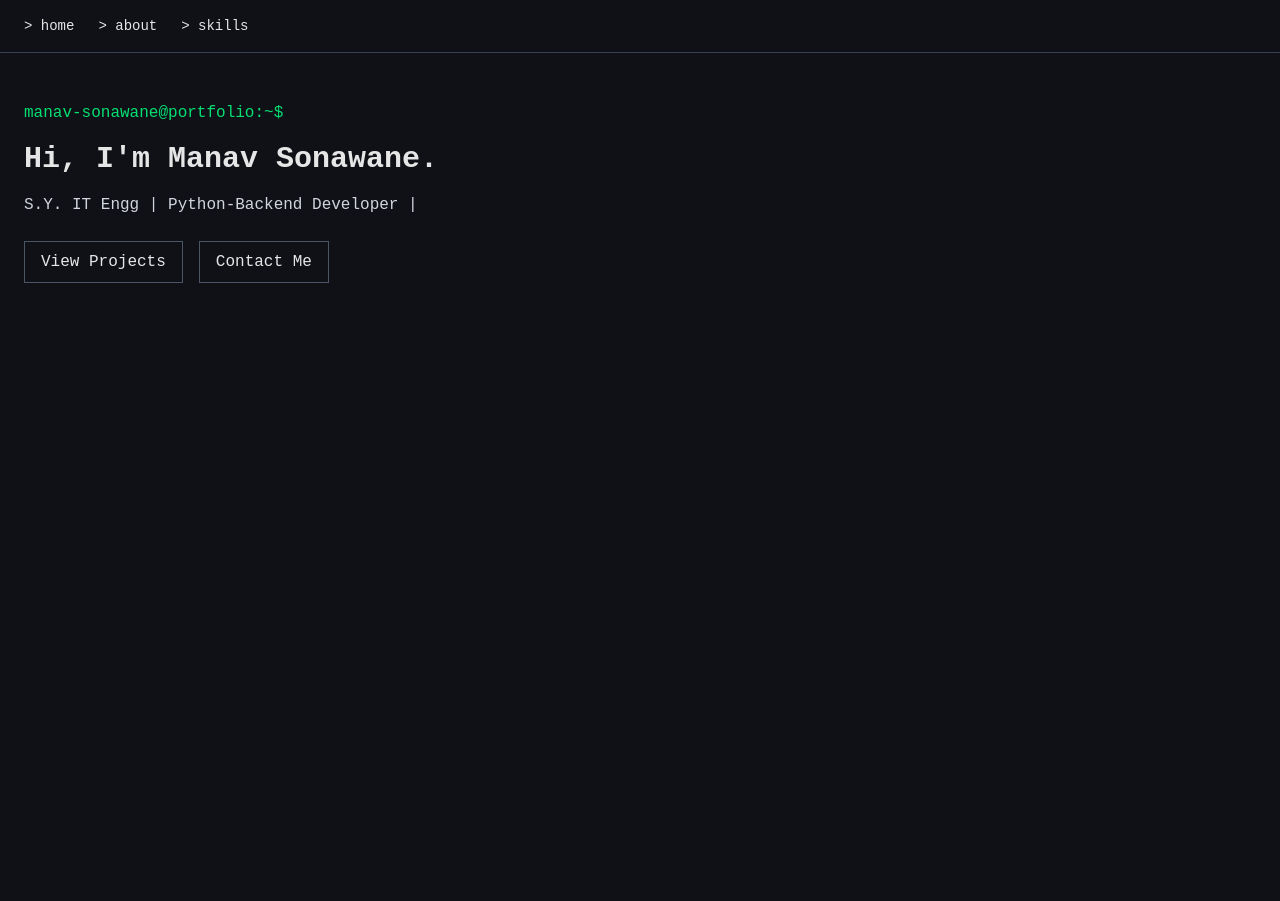
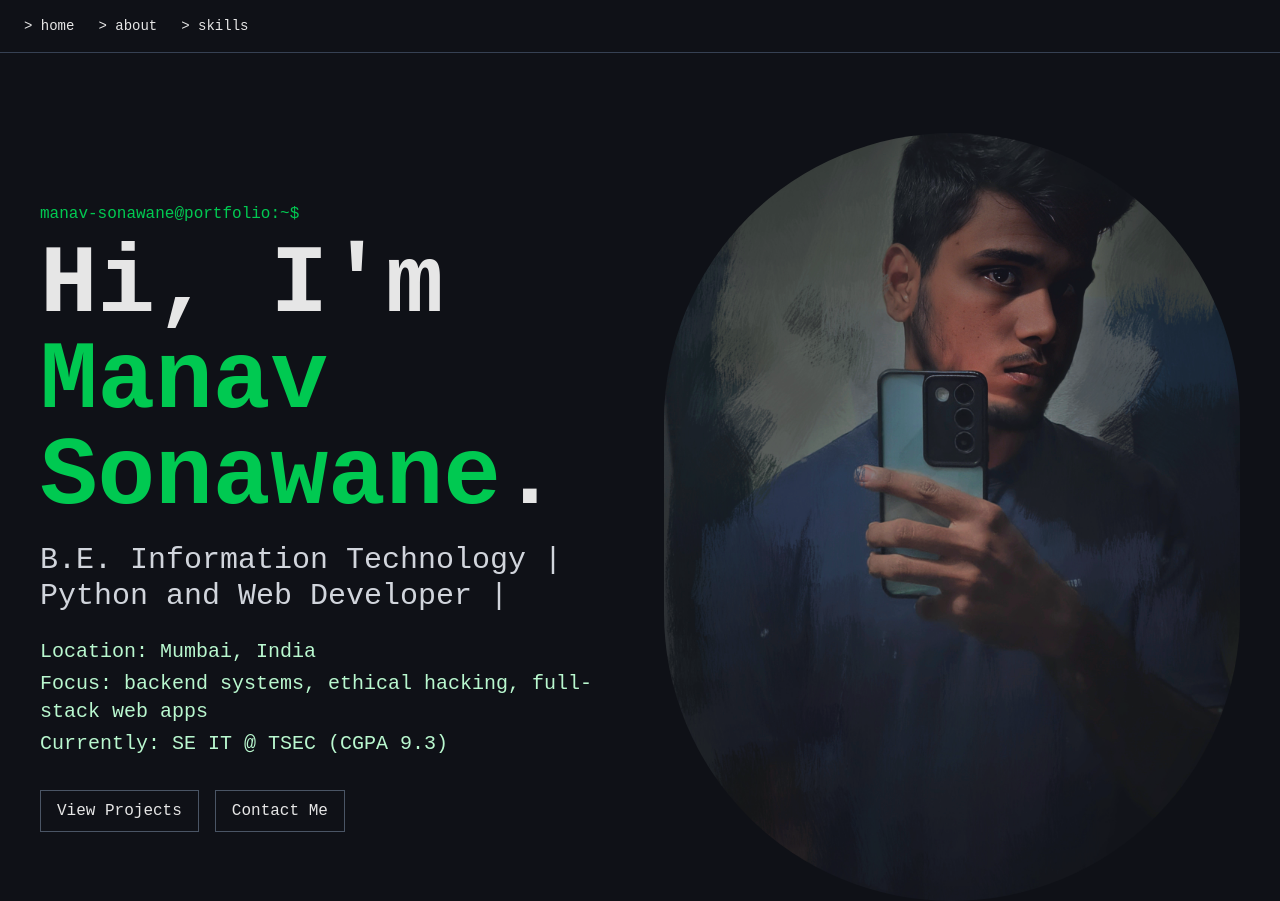
Before and after one commit to Manav-Sonawane/portfolio-website, a Next.js app: page / in a window 1280 px wide. Before the commit the page ends 800 px from the top, so only its background shows below. Built offline with nearby package versions, Linux system fonts and the light colour scheme.

Commit message:
Revamp home page

```diff
--- a/src/app/about/page.tsx
+++ b/src/app/about/page.tsx
@@ -6,10 +6,21 @@ export default function About() {
       <h2 className="text-2xl font-semibold mb-4">About Me</h2>
 
       <p className="text-gray-300 leading-relaxed">
-        I'm second year IT engineering student with strong intrest in backend
-        developement (Python, Js), problem solving, and buidling practical
-        systems. I actively particpate in hackathons, contribute in open-source,
-        and volunteer in technical communities.
+        I’m an Information Technology undergraduate at Thadomal Shahani
+        Engineering College, Mumbai, with a strong inclination toward backend
+        and full-stack development.
+        <br />
+        I’ve worked across startups and technical teams, building scalable web
+        applications, RESTful APIs, and backend systems using Python, Django,
+        FastAPI, Flask, and Node.js. My experience includes handling
+        concurrency, authentication, database optimization, and integrating
+        third-party services like payment gateways and AI APIs.
+        <br />
+        Beyond development, I’ve taken up leadership and coordination roles —
+        managing teams, organizing hackathons, and contributing to college
+        technical committees. I enjoy solving real-world problems, designing
+        clean system architectures, and shipping products that are reliable,
+        secure, and maintainable.
       </p>
     </main>
   );
--- a/src/app/page.tsx
+++ b/src/app/page.tsx
@@ -1,28 +1,53 @@
+import Image from "next/image";
+
 export default function Home() {
   return (
-    <main className="px-6 py-12 max-w-3xl">
-      <p className="text-green-400 mb-4">manav-sonawane@portfolio:~$</p>
+    <main className="min-h-[calc(100vh-80px)] px-10 pt-20">
+      <div className="grid grid-cols-1 md:grid-cols-2 gap-12 items-center">
+        <section>
+          <p className="text-green-500 mb-3">manav-sonawane@portfolio:~$</p>
 
-      <h1 className="text-3xl font-bold mb-4">Hi, I'm Manav Sonawane.</h1>
+          <h1 className="text-8xl font-semibold mb-4">
+            Hi, I'm
+            <br />
+            <span className="text-green-500">Manav Sonawane</span>.
+          </h1>
 
-      <p className="text-gray-300 mb-6">
-        S.Y. IT Engg | Python-Backend Developer |
-      </p>
+          <p className="text-gray-300 mb-6 max-w-xl text-3xl">
+            B.E. Information Technology |<br /> Python and Web Developer |
+          </p>
 
-      <div className="flex gap-4">
-        <a
-          href="/projects"
-          className="border border-gray-600 px-4 py-2 hover:border-green-400"
-        >
-          View Projects
-        </a>
+          <ul className="text-xl text-green-200 space-y-1 mb-8">
+            <li>Location: Mumbai, India</li>
+            <li>
+              Focus: backend systems, ethical hacking, full-stack web apps
+            </li>
+            <li>Currently: SE IT @ TSEC (CGPA 9.3)</li>
+          </ul>
 
-        <a
-          href="/contact"
-          className="border border-gray-600 px-4 py-2 hover:border-green-400"
-        >
-          Contact Me
-        </a>
+          <div className="flex gap-4">
+            <button className="border border-gray-600 px-4 py-2 hover:border-green-500 hover:text-green-200">
+              View Projects
+            </button>
+            <button className="border border-gray-600 px-4 py-2 hover:border-green-500 hover:text-green-200">
+              Contact Me
+            </button>
+          </div>
+        </section>
+
+        <section className="hidden md:flex justify-center">
+          <Image
+            src="/manav3.jpg"
+            alt="Manav Sonawane"
+            width={764}
+            height={764}
+            className="w-150
+                    opacity-100
+                    rounded-full
+                    mix-blend-screen
+                    transition"
+          />
+        </section>
       </div>
     </main>
   );
--- a/src/app/skills/page.tsx
+++ b/src/app/skills/page.tsx
@@ -1,7 +1,22 @@
 const skills = {
-  langauges: ["JavaScript", "TypeScript", "Python", "Java", "C++"],
-  frameworks: ["Node.js", "Express.js", "Django", "Flask", "React"],
-  tools: ["Git", "Docker", "PostgreSQL", "MongoDB", "AWS", "MySQL"],
+  Languages: ["Python", "JavaScript", "Java", "C++", "SQL"],
+
+  Backend: ["Django", "FastAPI", "Flask", "Node.js", "Express.js"],
+
+  Frontend: ["HTML", "CSS", "Tailwind CSS", "Bootstrap"],
+
+  Databases: ["MySQL", "PostgreSQL"],
+
+  Tools: ["Git", "GitHub", "Docker", "Postman"],
+
+  Concepts: [
+    "RESTful APIs",
+    "Data Structures & Algorithms",
+    "Full-Stack Development",
+    "Project Management",
+  ],
+
+  AI_Tools: ["Gemini API", "DeepFace", "PyTesseract"],
 };
 
 export default function Skills() {
```
Also changed, not shown: public/manav3.jpg (added), src/components/BinaryBackground.tsx (added).
